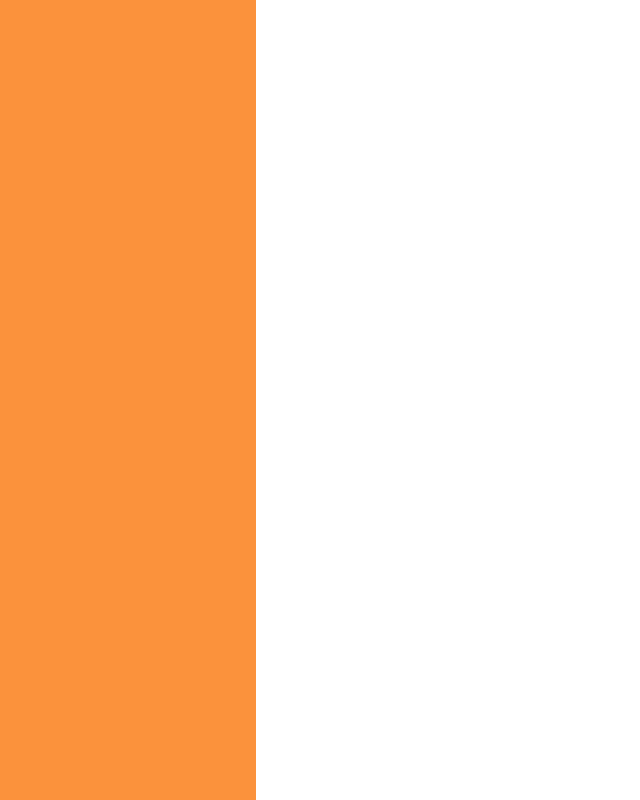
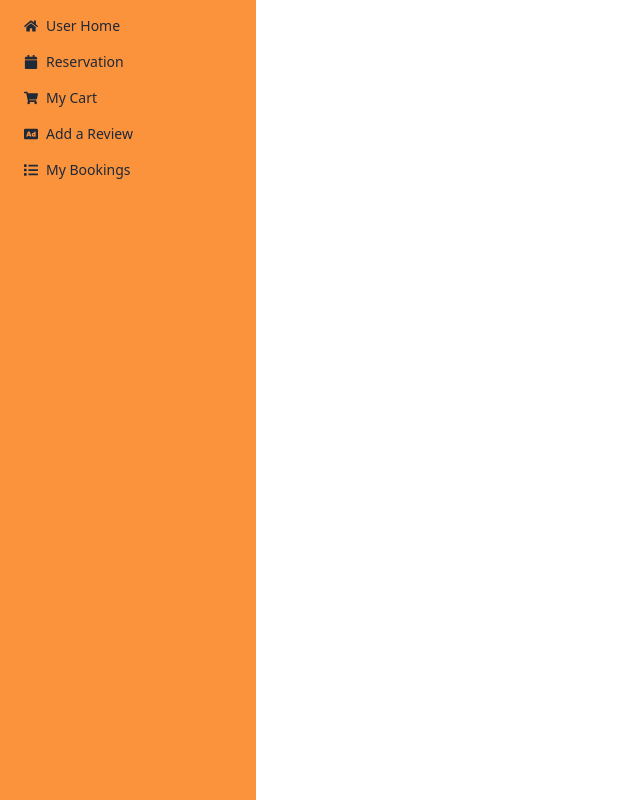
Before and after one commit to Shahriyar001/bistro-boss-client, a React (Vite) app: page /dashboard in a window 1280 px wide. Shown: the whole page, without its empty margins (0-640 px from the left). Built offline with nearby package versions, Linux system fonts and the light colour scheme; no server answers.

Commit message:
added all routes by name in sidebar of dashboard

```diff
--- a/src/Layout/Dashboard.jsx
+++ b/src/Layout/Dashboard.jsx
@@ -12,7 +12,38 @@ const Dashboard = () => {
     <div className="flex">
       {/* dashboard sidebar  */}
       <div className="w-64 min-h-screen bg-orange-400">
-        <ul className="menu"></ul>
+        <ul className="menu">
+          <li>
+            <NavLink to="/dashboard/userHome">
+              {" "}
+              <FaHome /> User Home
+            </NavLink>
+          </li>
+          <li>
+            <NavLink to="/dashboard/reservation">
+              {" "}
+              <FaCalendar /> Reservation
+            </NavLink>
+          </li>
+          <li>
+            <NavLink to="/dashboard/cart">
+              {" "}
+              <FaShoppingCart /> My Cart
+            </NavLink>
+          </li>
+          <li>
+            <NavLink to="/dashboard/review">
+              {" "}
+              <FaAd /> Add a Review
+            </NavLink>
+          </li>
+          <li>
+            <NavLink to="/dashboard/bookings">
+              {" "}
+              <FaList /> My Bookings
+            </NavLink>
+          </li>
+        </ul>
       </div>
       {/* dashboard content  */}
       <div className="flex-1">
```
